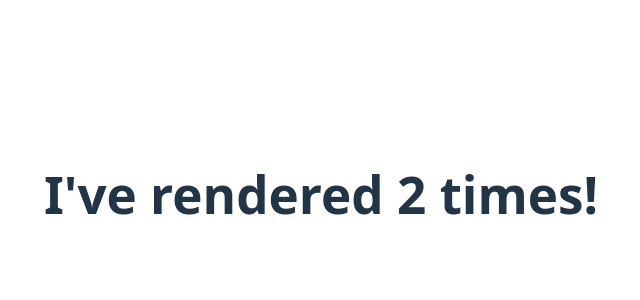
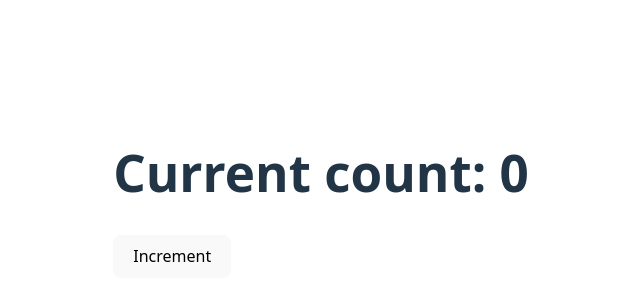
Before and after one commit to gasanashema/React, a React (Vite) app in the folder small-projects/: page / in a window 1280 px wide. Shown: the part 206-506 px from the top of the page, without its empty margins (319-959 px from the left). Built offline with nearby package versions, Linux system fonts and the light colour scheme.

Commit message:
Counter Title

```diff
--- a/small-projects/src/App.jsx
+++ b/small-projects/src/App.jsx
@@ -6,12 +6,13 @@ import { useState } from "react"
 import FormHandling from "./components/FormHandling"
 import Car from "./components/Car"
 import Timer from "./components/Timer"
+import CounterTitle from "./components/CounterTitle"
 function App() {
-//  const [arr,setArr] = useState({'1':'red','2':'yellow','3':'Green'})
-//  const handleClick = (id)=>{
+  //  const [arr,setArr] = useState({'1':'red','2':'yellow','3':'Green'})
+  //  const handleClick = (id)=>{
 
-//   alert(`Clicked Button ${id}`);
-// }
+  //   alert(`Clicked Button ${id}`);
+  // }
 
   return (
     <>
@@ -28,7 +29,8 @@ function App() {
 
       {/* <FormHandling /> */}
       {/* <Car /> */}
-        <Timer />
+      {/* <Timer /> */}
+        <CounterTitle />
     </>
   )
 }
--- /dev/null
+++ b/small-projects/src/components/CounterTitle.jsx
@@ -0,0 +1,18 @@
+import { useState, useEffect } from 'react';
+
+const CounterTitle = () => {
+  const [count, setCount] = useState(0);
+
+  useEffect(() => {
+    document.title = `Count: ${count}`;
+  }, [count]);
+
+  return (
+    <div>
+      <h1>Current count: {count}</h1>
+      <button onClick={() => setCount(count + 1)}>Increment</button>
+    </div>
+  );
+};
+
+export default CounterTitle;
```
